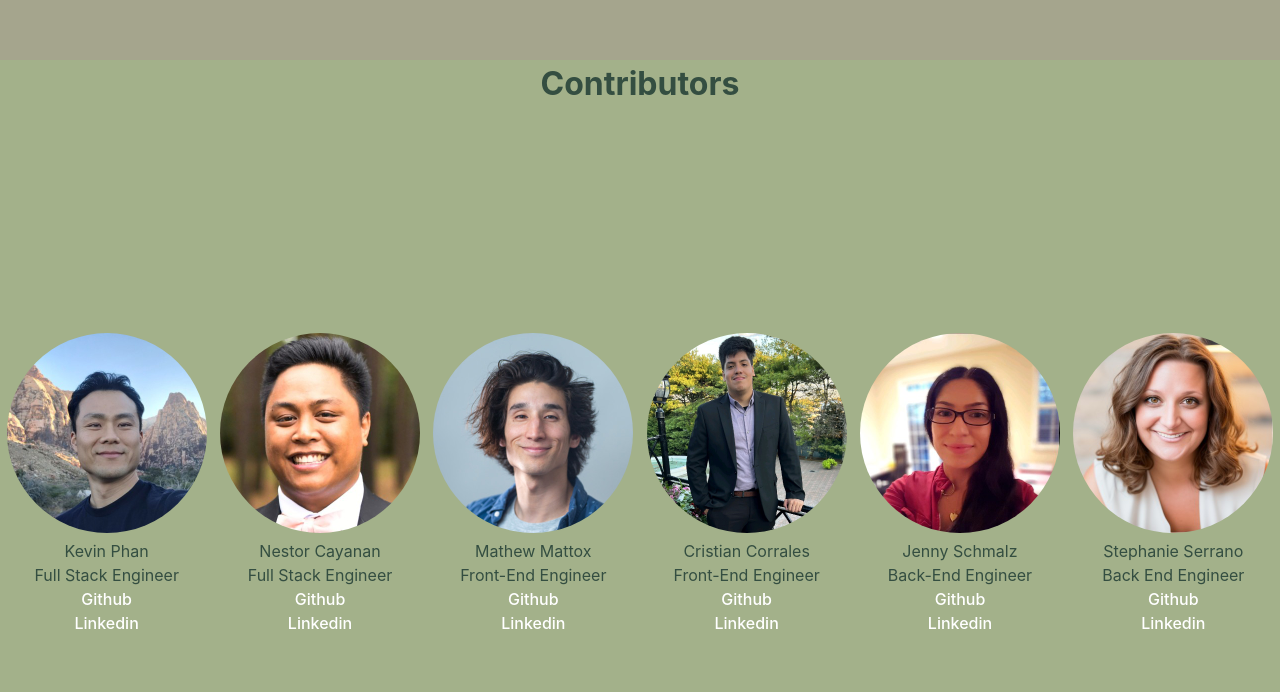
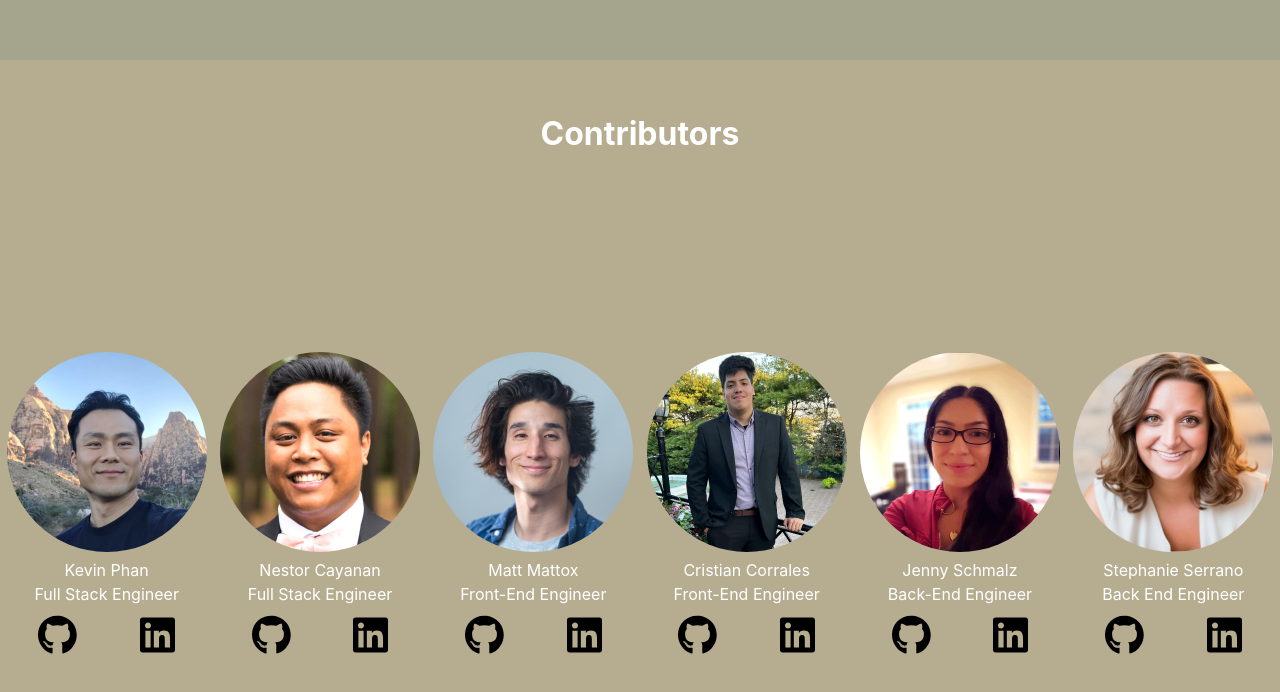
Before and after one commit to Los-Terremotos/GreenPets, a React (Vite) app in the folder client/: page / in a window 1280 px wide. Shown: the part 2340-3032 px from the top of the page. Built offline with nearby package versions, Linux system fonts and the light colour scheme.

Commit message:
added fontawesome icons to the contribution page

```diff
--- a/client/index.html
+++ b/client/index.html
@@ -4,6 +4,7 @@
     <meta charset="UTF-8" />
     <link rel="icon" type="image/svg+xml" href="/vite.svg" />
     <meta name="viewport" content="width=device-width, initial-scale=1.0" />
+    <script src="https://kit.fontawesome.com/98a8ca9cf9.js" crossorigin="anonymous"></script>
     <title>Green Pets</title>
   </head>
   <body>
--- a/client/package.json
+++ b/client/package.json
@@ -18,6 +18,11 @@
     "@emotion/core": "^10.1.1",
     "@emotion/react": "^11.11.1",
     "@emotion/styled": "^11.11.0",
+    "@fortawesome/fontawesome-svg-core": "^6.5.1",
+    "@fortawesome/free-brands-svg-icons": "^6.5.1",
+    "@fortawesome/free-regular-svg-icons": "^6.5.1",
+    "@fortawesome/free-solid-svg-icons": "^6.5.1",
+    "@fortawesome/react-fontawesome": "^0.2.0",
     "@graphql-codegen/cli": "^5.0.0",
     "@graphql-codegen/client-preset": "^4.1.0",
     "@mui/icons-material": "^5.14.18",
--- a/client/src/components/Contributions.tsx
+++ b/client/src/components/Contributions.tsx
@@ -1,4 +1,6 @@
 import styled from 'styled-components';
+import { FontAwesomeIcon } from '@fortawesome/react-fontawesome'
+import { faLinkedin, faGithub } from '@fortawesome/free-brands-svg-icons'
 
 //Nestor Cayanan: Full Stack
 //Kevin Phan: Full Stack
@@ -9,14 +11,16 @@ import styled from 'styled-components';
 
 const ContributionContainer = styled.div`
 height: 100vh;
-background-color: #a3b18a;
-color: #344e41;
 display: grid;
 grid-template-rows: 1fr 1fr
 grid-template-columns: 1fr;
+background-color: #b6ad90;
+
+color: #fff;
 
     h1{
      text-align:center;
+     padding-top:50px;
     }
 
     li{
@@ -25,6 +29,15 @@ grid-template-columns: 1fr;
     }
     .contributor-profile{
         grid-area: contributor
+    }
+    .contribution-icons{
+        display: flex;
+        font-size: 40px;
+        justify-content: space-around;
+    }
+
+    .icon : hover{
+        color:green
     }
 `;
 const ContributionImg = styled.img`
@@ -35,16 +48,13 @@ const ContributionImg = styled.img`
 const ContributorWrap = styled.div`
     display: flex;
     justify-content: space-around;
-    a{
-        color: #fff;
-    }
 `
 
 
 const Contribution : React.FC = () =>{
 
     return(
-    <ContributionContainer>
+    <ContributionContainer id = "contribution">
     <h1>Contributors</h1>
         <ContributorWrap>
         <div>
@@ -52,8 +62,10 @@ const Contribution : React.FC = () =>{
             <ul>
                 <li>Kevin Phan</li>
                 <li>Full Stack Engineer</li>
-                <li><a href = "#">Github</a></li>
-                <li><a href = "#">Linkedin</a></li>
+                <div className = "contribution-icons">
+                <li> <a href = "https://github.com/KP824"> <FontAwesomeIcon  icon={faGithub} style={{color: "black"}}/></a></li>
+                <li><a href = "https://www.linkedin.com/in/kp824/"><FontAwesomeIcon className="icon" icon={faLinkedin} style={{color: "black"}}/></a></li>
+                </div>
             </ul>
         </div>
         <div>
@@ -61,17 +73,21 @@ const Contribution : React.FC = () =>{
             <ul>
                 <li>Nestor Cayanan</li>
                 <li>Full Stack Engineer</li>
-                <li><a href = "#">Github</a></li>
-                <li><a href = "#">Linkedin</a></li>
+                <div className = "contribution-icons">
+                <li><a href = "https://github.com/nestorcayananjr"><FontAwesomeIcon className="icon" icon={faGithub} style={{color: "black"}}/></a></li>
+                <li><a href = "https://www.linkedin.com/in/nestorcayananjr/"><FontAwesomeIcon className="icon" icon={faLinkedin} style={{color: "black"}}/></a></li>
+                </div>
             </ul>
         </div>
         <div>
             <ContributionImg src = "../src/assets/contributors/matt.jpeg"/>
             <ul>
-                <li>Mathew Mattox</li>
+                <li>Matt Mattox</li>
                 <li>Front-End Engineer</li>
-                <li><a href = "#">Github</a></li>
-                <li><a href = "#">Linkedin</a></li>
+                <div className = "contribution-icons">
+                <li><a href = "https://github.com/heyitsmattox"><FontAwesomeIcon className="icon" icon={faGithub} style={{color: "black"}}/></a></li>
+                <li><a href = "https://www.linkedin.com/in/mattmattox12/"><FontAwesomeIcon className = "icon" icon={faLinkedin} style={{color: "black"}}/></a></li>
+                </div>
             </ul>
         </div>
         <div>
@@ -79,8 +95,10 @@ const Contribution : React.FC = () =>{
             <ul>
                 <li>Cristian Corrales</li>
                 <li>Front-End Engineer</li>
-                <li><a href = "https://github.com/crisdevs">Github</a></li>
-                <li><a href = "https://github.com/crisdevs">Linkedin</a></li>
+                <div className = "contribution-icons">
+                <li><a href = "https://github.com/crisdevs"><FontAwesomeIcon className = "icon" icon={faGithub} style={{color: "black"}}/></a></li>
+                <li><a href = "https://www.linkedin.com/in/criscorr/"><FontAwesomeIcon className = "icon" icon={faLinkedin} style={{color: "black"}}/></a></li>
+                </div>
             </ul>
         </div>
         <div>
@@ -88,8 +106,10 @@ const Contribution : React.FC = () =>{
             <ul>
                 <li>Jenny Schmalz</li>
                 <li>Back-End Engineer</li>
-                <li><a href = "#">Github</a></li>
-                <li><a href = "#">Linkedin</a></li>
+                <div className = "contribution-icons">
+                <li><a href = "https://github.com/jennyschmalz"><FontAwesomeIcon className = "icon" icon={faGithub} style={{color: "black"}}/></a></li>
+                <li><a href = "https://www.linkedin.com/in/jennyschmalz/"><FontAwesomeIcon className = "icon" icon={faLinkedin} style={{color: "black"}}/></a></li>
+                </div>
             </ul>
         </div>
         <div>
@@ -97,8 +117,10 @@ const Contribution : React.FC = () =>{
             <ul>
                 <li>Stephanie Serrano</li>
                 <li>Back End Engineer</li>
-                <li><a href = "#">Github</a></li>
-                <li><a href = "#">Linkedin</a></li>
+                <div className = "contribution-icons">
+                <li><a href = "https://github.com/stephanie-115"><FontAwesomeIcon className = "icon" icon={faGithub} style={{color: "black"}}/></a></li>
+                <li><a href = "https://www.linkedin.com/in/stephanie-t-serrano/"><FontAwesomeIcon className = "icon" icon={faLinkedin} style={{color: "black"}}/></a></li>
+                </div>
             </ul>
         </div>
         </ContributorWrap>
--- a/client/src/components/Navbar.tsx
+++ b/client/src/components/Navbar.tsx
@@ -132,7 +132,7 @@ const Navbar: React.FC = () => {
                         <LI><NavLink href = "/test-field">Test Field</NavLink></LI>
                         <LI><NavLink href = "/get-started">Get Started</NavLink></LI>
                         <LI><NavLink href='/road-map'>Roadmap</NavLink></LI>
-                        <LI><NavLink href=''>Contributors</NavLink></LI>
+                        <LI><NavLink href='#contribution'>Contributors</NavLink></LI>
                         <button onClick={handleLoginClick}>Login</button>
                         <button onClick={handleSignUpClick}>Sign Up</button>
                         <MenuIcon />
```
Also changed, not shown: 1 other file (tests, documents, lock files or other folders).
